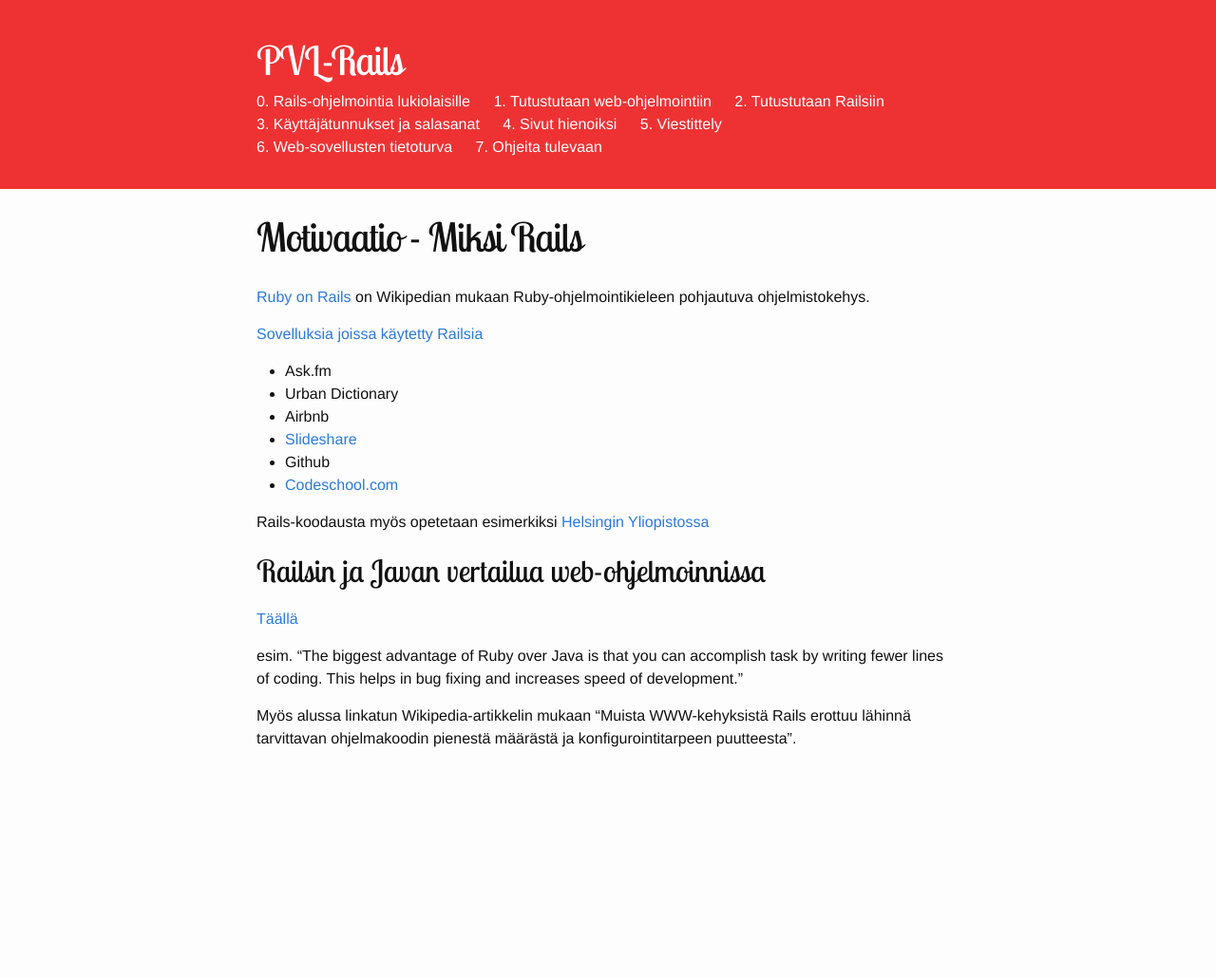
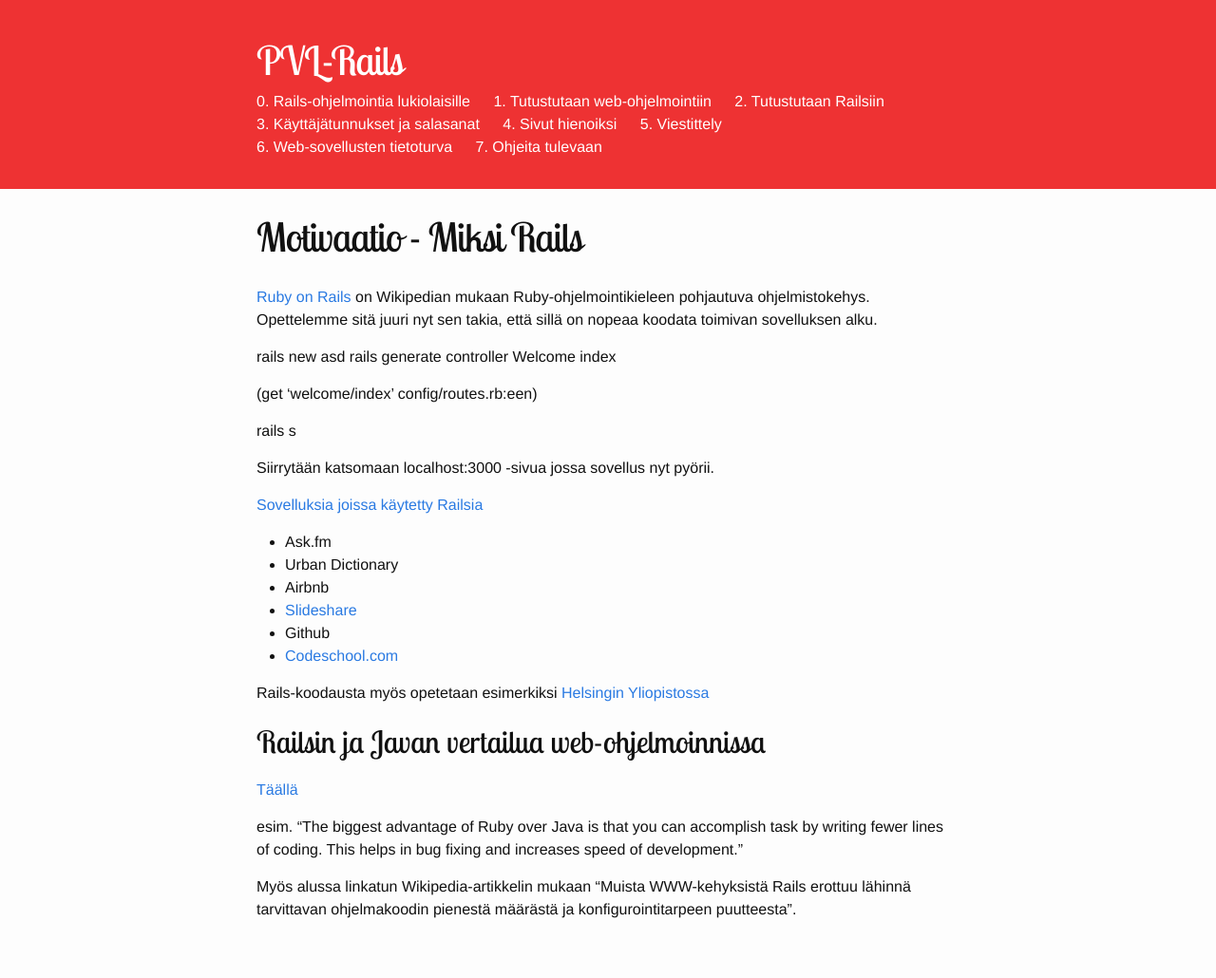
Before and after one commit to viderizer/pvl-rails.github.io, a Jekyll site: the page built from _pages/motivaatio.md, in a window 1280 px wide. Shown: the whole page at 95% size. Built offline with Jekyll 4.4.1, drawn with Linux system fonts in a browser that asks for light colours; before the commit the page ends 900 px from its top, so only the background shows below that.

Commit message:
Update motivaatio.md

```diff
--- a/_pages/motivaatio.md
+++ b/_pages/motivaatio.md
@@ -4,7 +4,16 @@
 permalink: /motivaatio/
 ---
 
-[Ruby on Rails](https://fi.wikipedia.org/wiki/Ruby_on_Rails) on Wikipedian mukaan Ruby-ohjelmointikieleen pohjautuva ohjelmistokehys.
+[Ruby on Rails](https://fi.wikipedia.org/wiki/Ruby_on_Rails) on Wikipedian mukaan Ruby-ohjelmointikieleen pohjautuva ohjelmistokehys. Opettelemme sitä juuri nyt sen takia, että sillä on nopeaa koodata toimivan sovelluksen alku.
+
+  rails new asd
+  rails generate controller Welcome index
+
+(get 'welcome/index' config/routes.rb:een)
+
+  rails s
+
+Siirrytään katsomaan localhost:3000 -sivua jossa sovellus nyt pyörii.
 
 [Sovelluksia joissa käytetty Railsia](http://skillcrush.com/2015/02/02/37-rails-sites/)
 
```
